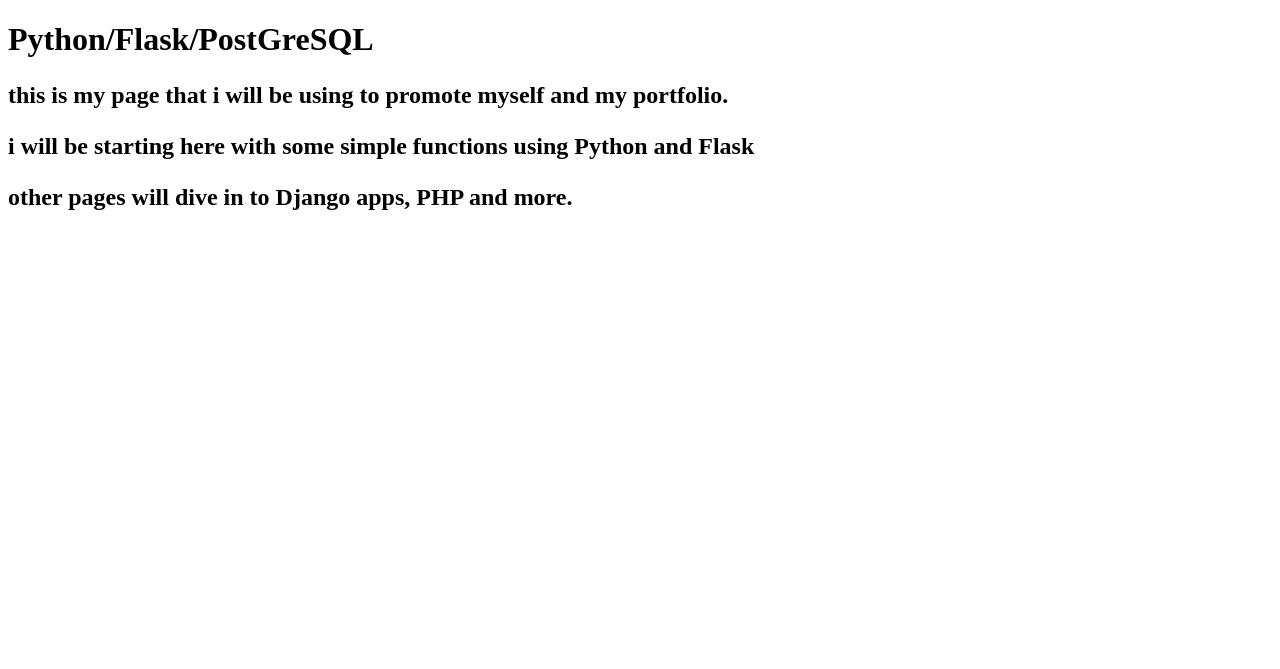
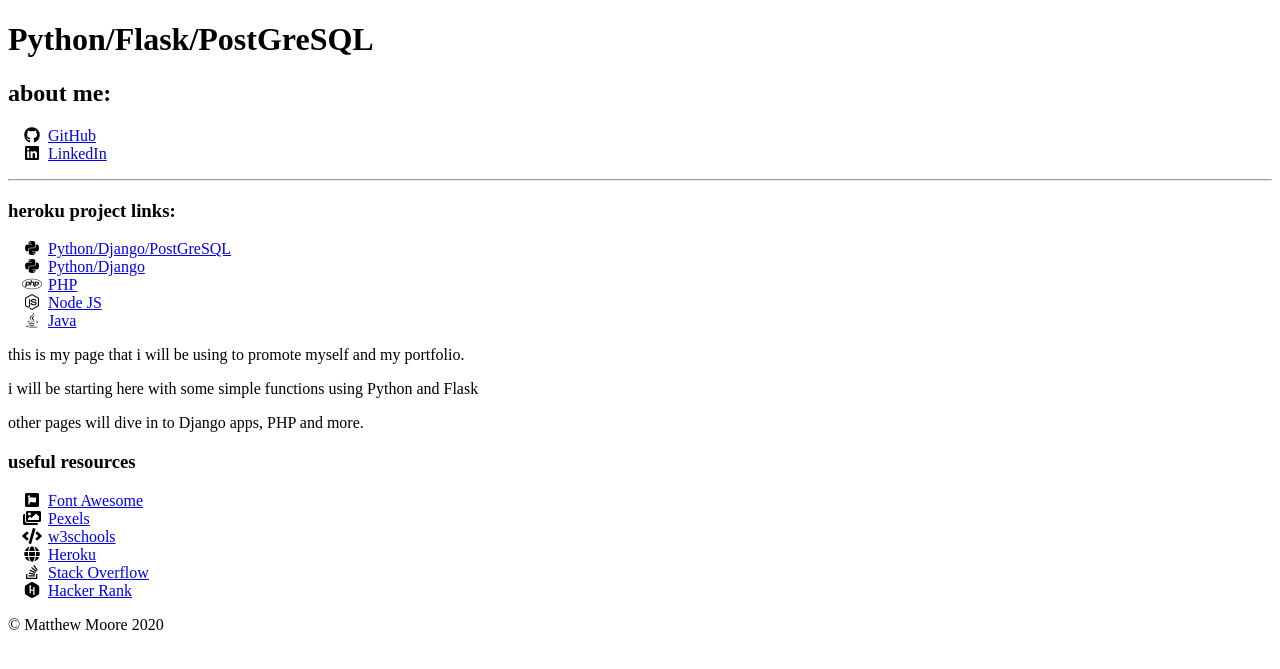
Before and after one commit to gh-mrmoore/mrm-flask-v1, a Flask app: page / in a window 1280 px wide. Shown: the top 669 px of the page. Run offline with Flask 2, Linux system fonts and the light colour scheme; some libraries are stand-ins or nearby versions.

Commit message:
expand template use

```diff
--- a/templates/base.html
+++ b/templates/base.html
@@ -4,16 +4,77 @@
 <head>
     <meta content="text/html; charset=utf-8" http-equiv="Content-Type">
     <meta name="viewport" content="width=device-width, initial-scale=1">
-
+    <link rel="stylesheet" href="https://use.fontawesome.com/releases/v5.4.2/css/all.css" integrity="sha384-/rXc/GQVaYpyDdyxK+ecHPVYJSN9bmVFBvjA/9eOB+pb3F2w2N6fc5qB9Ew5yIns" crossorigin="anonymous">
     <title>Flask Development</title>
 </head>
 
 <body>
-    <h1>Python/Flask/PostGreSQL</h1>
-    <h2>
+    <header>
+        <h1>Python/Flask/PostGreSQL</h1>
+    </header>
+
+    <nav>
+        <h2>about me:</h2>
+
+        <ul class="fa-ul">
+            <li><span class="fa-li"><i class="fab fa-github"></i></span>
+                <a target="_blank" href="https://github.com/gh-mrmoore">GitHub</a></li>
+            <li><span class="fa-li"><i class="fab fa-linkedin"></i></span>
+                <a target="_blank" href="https://www.linkedin.com/in/matthew-moore-22712859/">LinkedIn</a></li>
+        </ul>
+
+        <hr />
+
+        <h3>heroku project links:</h3>
+        <ul class="fa-ul">
+            <li><span class="fa-li"><i class="fab fa-python"></i></span>
+                <a target="_blank" href="https://moore-family.herokuapp.com/" title="Family Planner, Log-In Required">Python/Django/PostGreSQL</a></li>
+
+            <li><span class="fa-li"><i class="fab fa-python"></i></span>
+                <a target="_blank" href="https://rocky-hollows-50293.herokuapp.com/" title="Django with settings module for local or production">Python/Django</a></li>
+
+            <li><span class="fa-li"><i class="fab fa-php"></i></span>
+                <a target="_blank" href="https://fathomless-hollows-45870.herokuapp.com/" title="Standard PHP programming - no framework">PHP</a></li>
+
+            <li><span class="fa-li"><i class="fab fa-node-js"></i></span>
+                <a target="_blank" href="https://safe-brook-59578.herokuapp.com/" title="Node JS - in-progress">Node JS</a></li>
+
+            <li><span class="fa-li"><i class="fab fa-java"></i></span>
+                <a target="_blank" href="https://protected-badlands-89031.herokuapp.com/" title="Java - Heroku-Generated, Modified by Me">Java</a></li>
+        </ul>    </nav>
+
+    <main>
         {% block content %}
         {% endblock %}
-    </h2>
+    </main>
+
+    <nav id='nav_useful'>
+        <h3>useful resources</h3>
+        <ul class="fa-ul">
+            <li><span class="fa-li"><i class="fab fa-font-awesome"></i></span>
+                <a target="_blank" href="https://fontawesome.com/">Font Awesome</a></li>
+
+            <li><span class="fa-li"><i class="fas fa-images"></i></span>
+                <a target="_blank" href="https://www.pexels.com/">Pexels</a></li>
+
+            <li><span class="fa-li"><i class="fas fa-code"></i></span>
+                <a target="_blank" href="https://www.w3schools.com/">w3schools</a></li>
+
+            <li><span class="fa-li"><i class="fas fa-globe"></i></span>
+                <a target="_blank" href="https://www.heroku.com/">Heroku</a></li>
+
+            <li><span class="fa-li"><i class="fab fa-stack-overflow"></i></span>
+                <a target="_blank" href="http://www.stackoverflow.com">Stack Overflow</a></li>
+
+            <li><span class="fa-li"><i class="fab fa-hackerrank"></i></span>
+                <a target="_blank" href="http://www.hackerrank.com/">Hacker Rank</a></li>
+        </ul>
+    </nav>
+
+    <footer>
+        <p>&copy; Matthew Moore 2020</p>
+    </footer>
+
 </body>
 
 </html>
```
